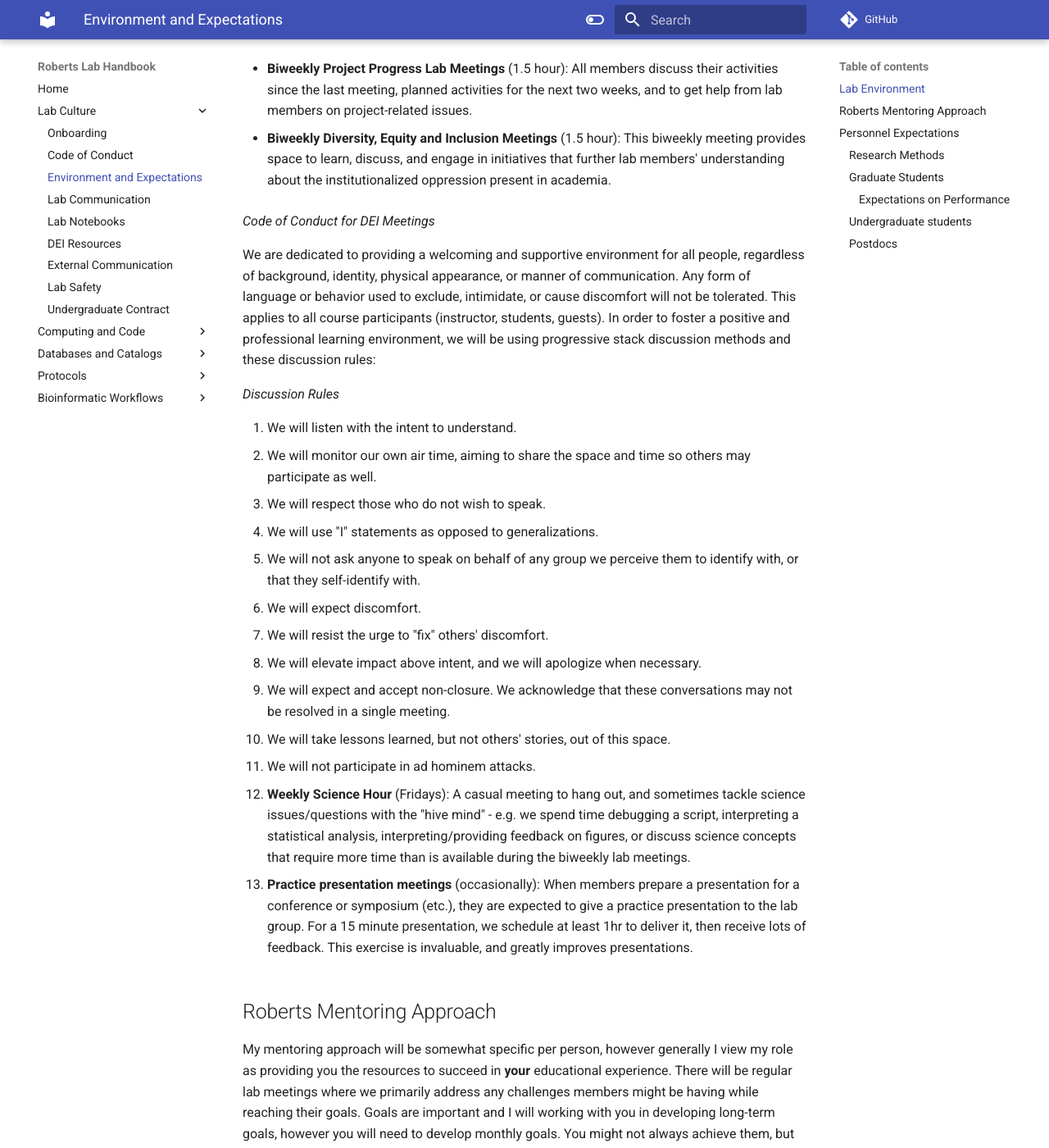
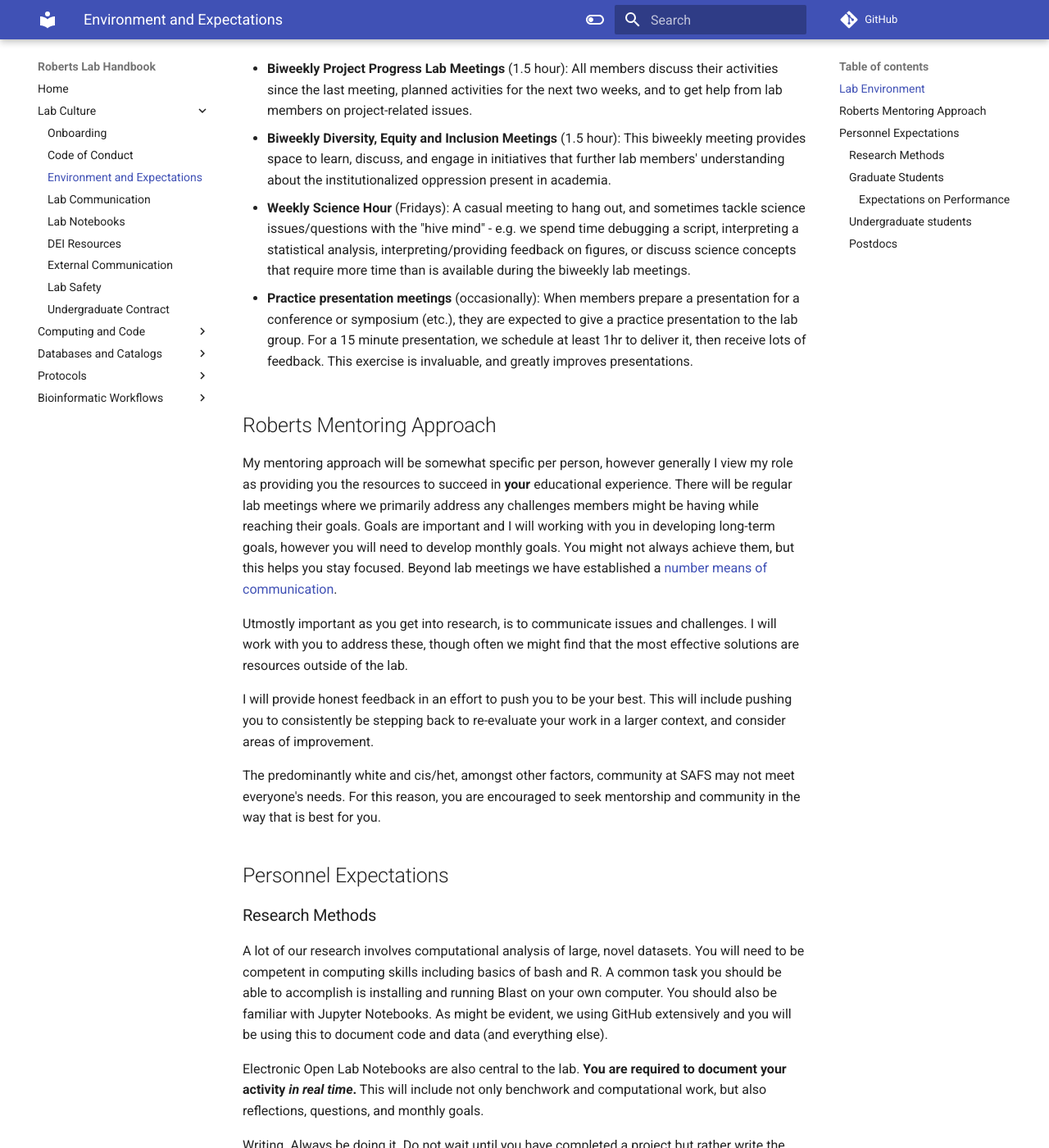
Before and after one commit to RobertsLab/resources, an MkDocs documentation site: the page built from docs/Environment-and-Expectations.md, in a window 1280 px wide and 1400 px high, scrolled down 625 px. Shown: the whole window at 82% size. Built offline with MkDocs 1.6.1 and Material for MkDocs 9.7.7, drawn with Linux system fonts in a browser that asks for light colours; comment, search, counter and statistics services are not loaded.

Commit message:
Update Environment-and-Expectations.md

```diff
--- a/docs/Environment-and-Expectations.md
+++ b/docs/Environment-and-Expectations.md
@@ -9,24 +9,6 @@ NOTE: You are expected to attend all lab meetings, within reason (but no need to
 -   **Biweekly Project Progress Lab Meetings** (1.5 hour): All members discuss their activities since the last meeting, planned activities for the next two weeks, and to get help from lab members on project-related issues.
 
 -   **Biweekly Diversity, Equity and Inclusion Meetings** (1.5 hour): This biweekly meeting provides space to learn, discuss, and engage in initiatives that further lab members' understanding about the institutionalized oppression present in academia.
-
-*Code of Conduct for DEI Meetings*
-
-We are dedicated to providing a welcoming and supportive environment for all people, regardless of background, identity, physical appearance, or manner of communication. Any form of language or behavior used to exclude, intimidate, or cause discomfort will not be tolerated. This applies to all course participants (instructor, students, guests). In order to foster a positive and professional learning environment, we will be using progressive stack discussion methods and these discussion rules:
-
-*Discussion Rules*
-
-1.  We will listen with the intent to understand.
-2.  We will monitor our own air time, aiming to share the space and time so others may participate as well.
-3.  We will respect those who do not wish to speak.
-4.  We will use "I" statements as opposed to generalizations.
-5.  We will not ask anyone to speak on behalf of any group we perceive them to identify with, or that they self-identify with.
-6.  We will expect discomfort.
-7.  We will resist the urge to "fix" others' discomfort.
-8.  We will elevate impact above intent, and we will apologize when necessary.
-9.  We will expect and accept non-closure. We acknowledge that these conversations may not be resolved in a single meeting.
-10. We will take lessons learned, but not others' stories, out of this space.
-11. We will not participate in ad hominem attacks.
 
 -   **Weekly Science Hour** (Fridays): A casual meeting to hang out, and sometimes tackle science issues/questions with the "hive mind" - e.g. we spend time debugging a script, interpreting a statistical analysis, interpreting/providing feedback on figures, or discuss science concepts that require more time than is available during the biweekly lab meetings.
 
```
